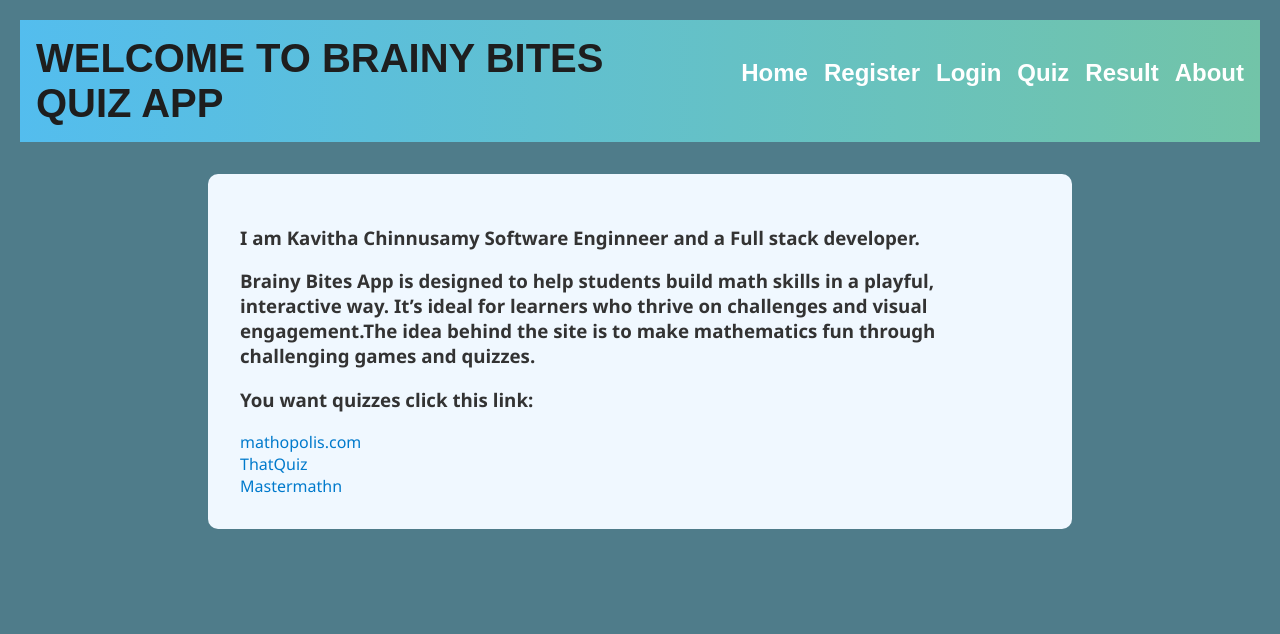
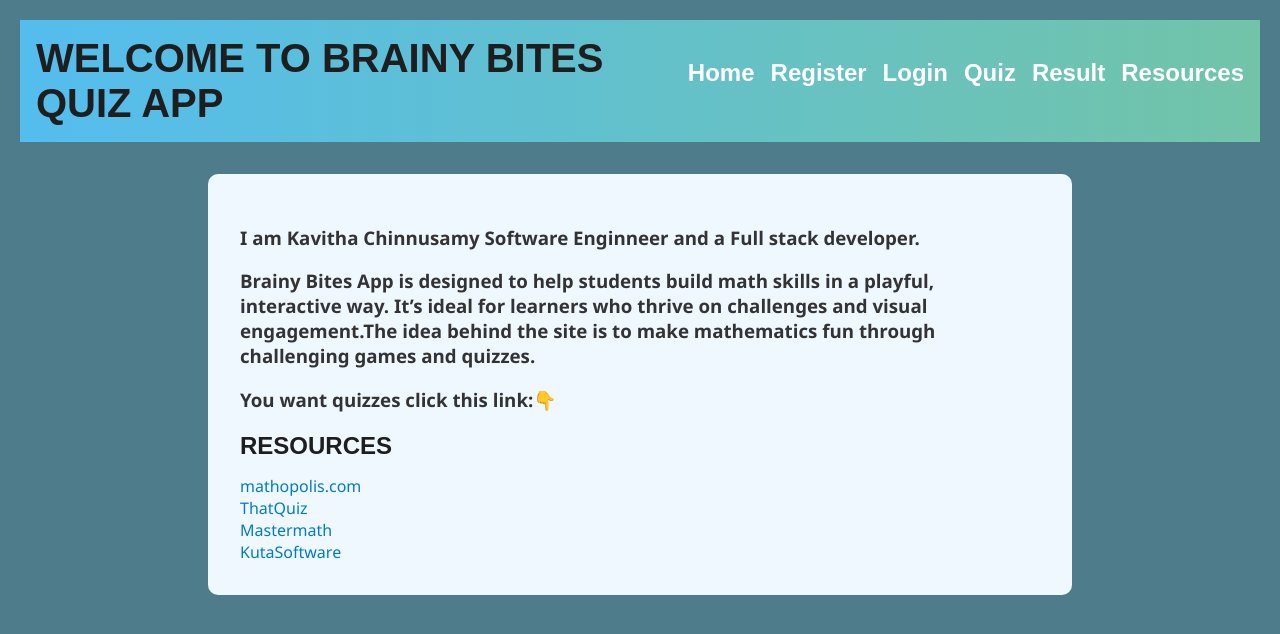
Before and after one commit to Kavithachinnusamy20/Capstone_Brainy_Bites, a React (Vite) app in the folder Client/: page /About in a window 1280 px wide. Shown: the top 634 px of the page. Built offline with nearby package versions, Linux system fonts and the light colour scheme.

Commit message:
enhancing emoji

```diff
--- a/Client/src/Components/About.jsx
+++ b/Client/src/Components/About.jsx
@@ -8,16 +8,17 @@
         <div className="aboutContainer">
 
             <h3> I am Kavitha Chinnusamy Software Enginneer and a Full stack developer.</h3>
-        <h3>Brainy Bites App is designed to help students build math skills in a playful, interactive way.
+          <h3>Brainy Bites App is designed to help students build math skills in a playful, interactive way.
             It’s ideal for learners who thrive on challenges and visual engagement.The idea behind the site is to make mathematics fun through challenging games and quizzes.</h3>
 
-         <h3><strong>You want quizzes click this link:</strong></h3>
+         <h3><strong>You want quizzes click this link:👇</strong></h3>
+          <h2>Resources</h2>
         <a href="https://www.mathopolis.com/questions/quizzes.php" target="_blank" rel="noopener noreferrer">
         mathopolis.com
         </a><br></br>
-
         <a href="https://www.thatquiz.org/">ThatQuiz</a><br></br>
-        <a href="https://mastermath.info/lessons">Mastermathn</a>
+        <a href="https://mastermath.info/lessons">Mastermath</a><br></br>
+        <a href="https://mastermath.info/lessons">KutaSoftware</a>
 
         </div>
     )
--- a/Client/src/Components/Home.jsx
+++ b/Client/src/Components/Home.jsx
@@ -20,7 +20,7 @@
         </ol>
         <div className="start">
         <Link className="btn" to={"Register"}>
-        Start Quiz
+       👉 Start Quiz
         </Link>
         </div>
         </div>
--- a/Client/src/Components/Navbar.jsx
+++ b/Client/src/Components/Navbar.jsx
@@ -12,7 +12,7 @@ const Navbar =()=>{
             <li><Link to ="/Login">Login</Link></li>
             <li><Link to ="/Quiz">Quiz</Link></li>
             <li><Link to ="/Result">Result</Link></li>
-             <li><Link to ="/About">About</Link> </li>
+             <li><Link to ="/About">Resources</Link> </li>
         </ul>
         </nav>
     );
```
